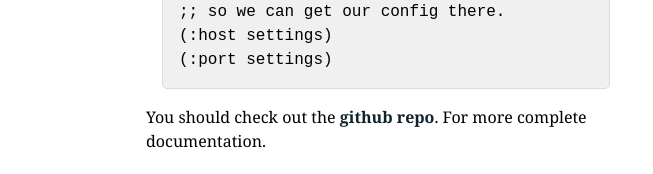
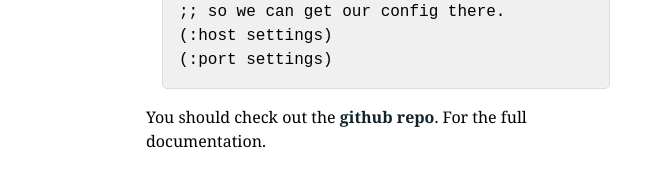
Before and after one commit to paulbellamy/paulbellamy.github.com, a Jekyll site: the page built from _posts/2012-07-14-cconf-clojure-config.markdown, in a window 1280 px wide. Shown: the part 1097-1271 px from the top of the page, without its empty margins (188-841 px from the left). Built offline with Jekyll 4.4.1, drawn with Linux system fonts in a browser that asks for light colours; Markdown is read by kramdown in place of the engine named in the settings; a script that is not in the unit is left out.

Commit message:
Finishing cconf post

```diff
--- a/_posts/2012-07-14-cconf-clojure-config.markdown
+++ b/_posts/2012-07-14-cconf-clojure-config.markdown
@@ -39,4 +39,4 @@ Because configuration shouldn't be difficult.
     (:host settings)
     (:port settings)
 
-You should check out the [github repo](http://www.github.com/paulbellamy/cconf). For more complete documentation.
+You should check out the [github repo](http://www.github.com/paulbellamy/cconf). For the full documentation.
--- a/projects/index.markdown
+++ b/projects/index.markdown
@@ -6,6 +6,11 @@ name: projects
 
 {{ page.title }}
 ----------------
+
+### [cconf](http://github.com/paulbellamy/cconf)
+
+Dead-easy configuration for Clojure apps.
+
 
 ### [Mango](http://github.com/paulbellamy/mango)
 
```
